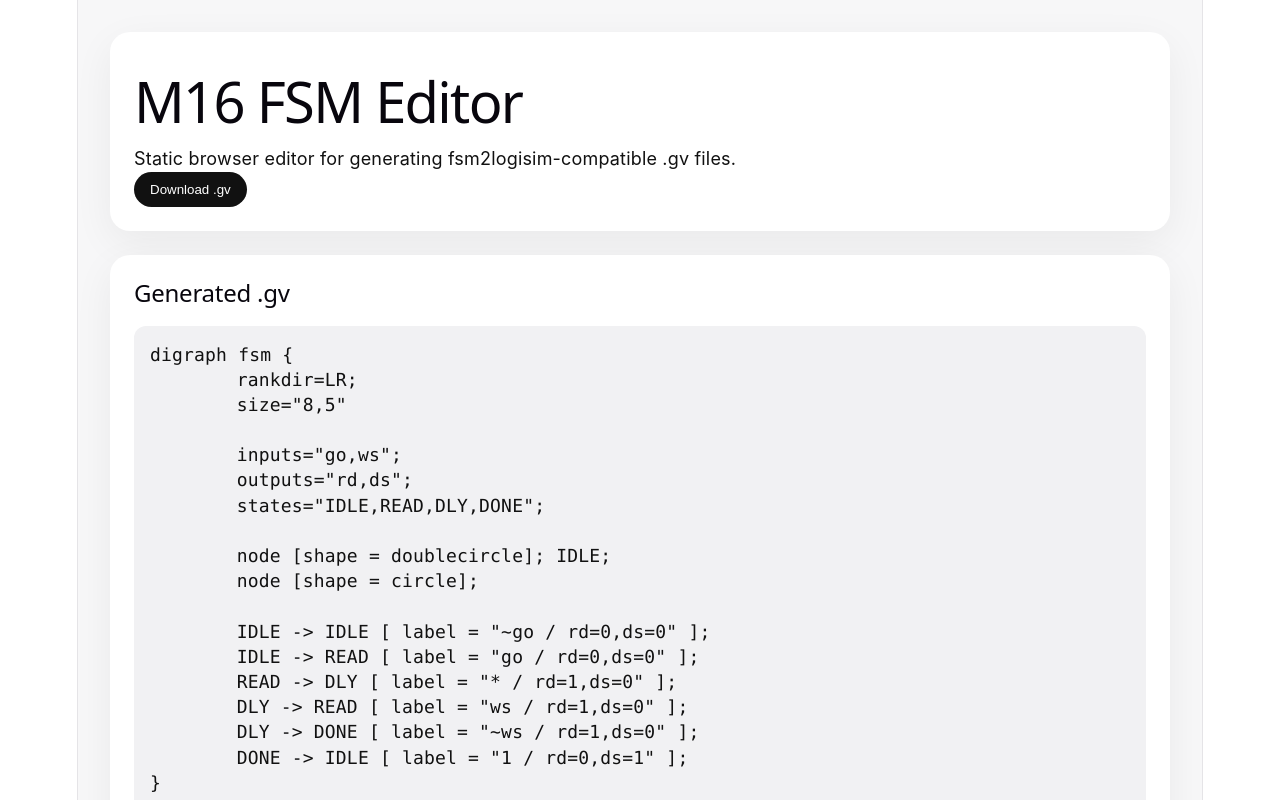
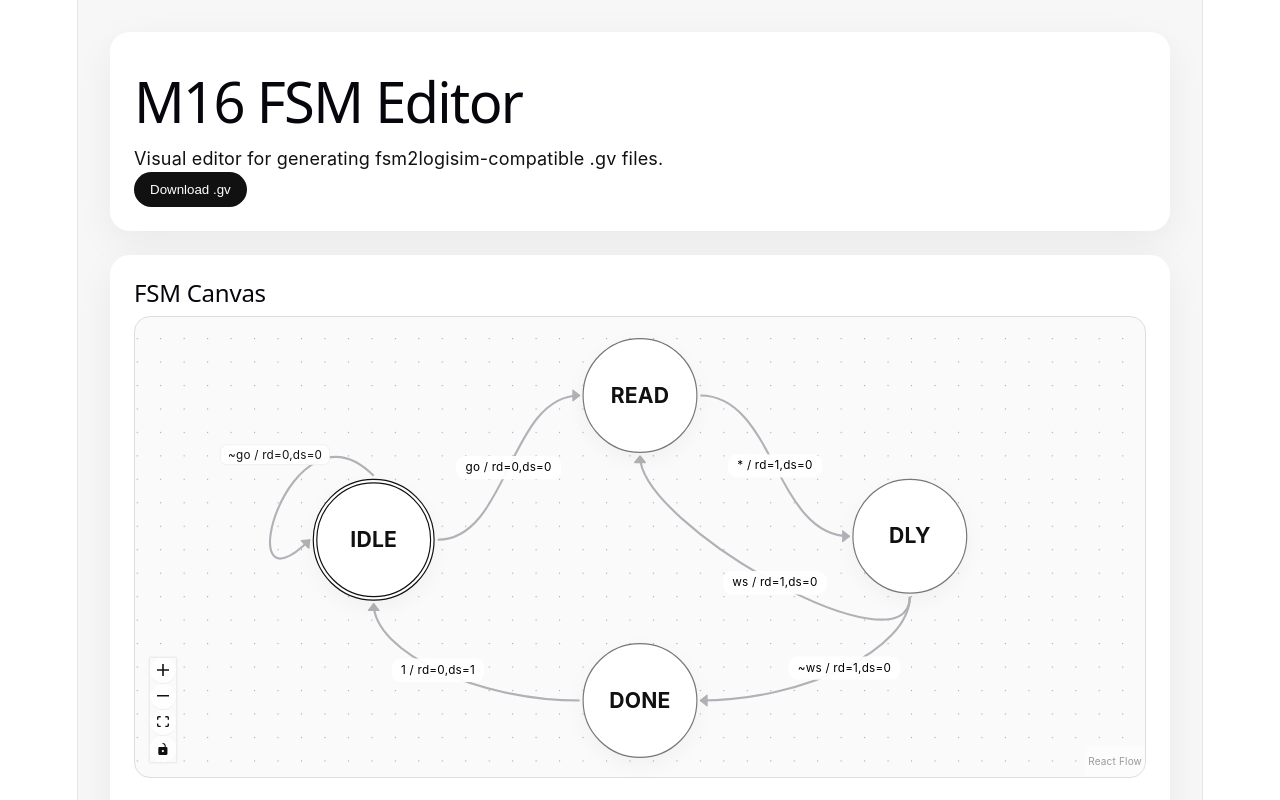
Before and after one commit to msrivastava/m16-fsm-editor, a React (Vite) app: page / in a window 1280 px wide. Shown: the top 800 px of the page. Built offline with nearby package versions, Linux system fonts and the light colour scheme.

Commit message:
Render FSM canvas with custom state and self-loop edges

```diff
--- a/package.json
+++ b/package.json
@@ -10,6 +10,7 @@
     "preview": "vite preview"
   },
   "dependencies": {
+    "@xyflow/react": "^12.10.2",
     "react": "^19.2.5",
     "react-dom": "^19.2.5"
   },
--- a/src/App.css
+++ b/src/App.css
@@ -42,3 +42,60 @@ pre {
   font-family: "SFMono-Regular", Menlo, Consolas, monospace;
   line-height: 1.4;
 }
+
+.canvasPanel {
+  height: 560px;
+}
+
+.canvas {
+  height: 460px;
+  border-radius: 16px;
+  overflow: hidden;
+  border: 1px solid #ddd;
+  background: #fafafa;
+}
+
+.fsmState {
+  width: 96px;
+  height: 96px;
+  border-radius: 999px;
+  border: 1.5px solid #777;
+  background: white;
+  display: flex;
+  align-items: center;
+  justify-content: center;
+  font-weight: 650;
+  box-shadow: 0 6px 18px rgba(0,0,0,0.04);
+}
+
+.fsmStateStart {
+  border: 4px double #111;
+}
+
+.fsmStateLabel {
+  pointer-events: none;
+}
+
+.hiddenHandle {
+  width: 1px;
+  height: 1px;
+  opacity: 0;
+  background: transparent;
+  border: none;
+}
+
+.selfLoopLabel {
+  padding: 2px 6px;
+  border-radius: 6px;
+
+  background: rgba(255,255,255,0.95);
+
+  font-size: 10px;
+  font-weight: 400;
+  line-height: 1.2;
+
+  white-space: nowrap;
+
+  box-shadow: none;
+  border: 1px solid rgba(0,0,0,0.05);
+}
--- a/src/App.tsx
+++ b/src/App.tsx
@@ -1,16 +1,175 @@
-import { useMemo } from 'react';
+import { useMemo, useState } from 'react';
+import {
+  ReactFlow,
+  Background,
+  Controls,
+  MarkerType,
+  Position,
+  type Node,
+  type Edge,
+} from '@xyflow/react';
+import '@xyflow/react/dist/style.css';
+import { FsmStateNode } from './components/FsmStateNode';
+import { SelfLoopEdge } from './components/SelfLoopEdge';
+
 import { example2 } from './fsm/examples';
 import { exportGv } from './fsm/gvExport';
+import type { FsmModel } from './fsm/model';
 import './App.css';
 
+function transitionLabel(t: FsmModel['transitions'][number]): string {
+  const actions = t.mealyActions?.map((a) => `${a.target}=${a.value}`).join(',') ?? '';
+  const aliases = t.actionAliases?.map((a) => `{${a}}`).join(',') ?? '';
+  const rhs = [actions, aliases].filter(Boolean).join(',');
+  return rhs ? `${t.condition} / ${rhs}` : t.condition;
+}
+
+function modelToFlow(model: FsmModel): { nodes: Node[]; edges: Edge[] } {
+  const layout: Record<string, { x: number; y: number }> = {
+    IDLE: { x: 80, y: 190 },
+    READ: { x: 310, y: 70 },
+    DLY: { x: 540, y: 190 },
+    DONE: { x: 310, y: 330 },
+  };
+
+  const nodes: Node[] = model.states.map((s, i) => ({
+    id: s.id,
+    type: 'fsmState',
+    position: layout[s.id] ?? {
+      x: 100 + (i % 3) * 240,
+      y: 100 + Math.floor(i / 3) * 180,
+    },
+    data: {
+      label: s.id,
+      isStart: Boolean(s.isStart),
+    },
+  }));
+
+  const edges: Edge[] = model.transitions.map((t) => {
+    const isSelfLoop = t.from === t.to;
+    const label = transitionLabel(t);
+
+    if (isSelfLoop) {
+      return {
+        id: t.id,
+        source: t.from,
+        target: t.to,
+        sourceHandle: 'top-source',
+        targetHandle: 'left',
+        label,
+        type: 'selfLoop',
+        markerEnd: { type: MarkerType.ArrowClosed },
+        style: { strokeWidth: 1.8 },
+      };
+    }
+
+    if (t.from === 'READ' && t.to === 'DLY') {
+      return {
+        id: t.id,
+        source: t.from,
+        target: t.to,
+        sourceHandle: 'right-source',
+        targetHandle: 'left',
+        label,
+        type: 'default',
+        markerEnd: { type: MarkerType.ArrowClosed },
+        labelBgPadding: [8, 4],
+        labelBgBorderRadius: 8,
+        labelBgStyle: { fill: '#ffffff', fillOpacity: 0.95 },
+        style: { strokeWidth: 1.8 },
+      };
+    }
+
+    if (t.from === 'DLY' && t.to === 'READ') {
+      return {
+        id: t.id,
+        source: t.from,
+        target: t.to,
+        sourceHandle: 'bottom-source',
+        targetHandle: 'bottom',
+        label,
+        type: 'default',
+        markerEnd: { type: MarkerType.ArrowClosed },
+        labelBgPadding: [8, 4],
+        labelBgBorderRadius: 8,
+        labelBgStyle: { fill: '#ffffff', fillOpacity: 0.95 },
+        style: { strokeWidth: 1.8 },
+      };
+    }
+
+    if (t.from === 'DLY' && t.to === 'DONE') {
+      return {
+        id: t.id,
+        source: t.from,
+        target: t.to,
+        sourceHandle: 'bottom-source',
+        targetHandle: 'right',
+        label,
+        type: 'default',
+        markerEnd: { type: MarkerType.ArrowClosed },
+        labelBgPadding: [8, 4],
+        labelBgBorderRadius: 8,
+        labelBgStyle: { fill: '#ffffff', fillOpacity: 0.95 },
+        style: { strokeWidth: 1.8 },
+      };
+    }
+
+    if (t.from === 'DONE' && t.to === 'IDLE') {
+      return {
+        id: t.id,
+        source: t.from,
+        target: t.to,
+        sourceHandle: 'left-source',
+        targetHandle: 'bottom',
+        label,
+        type: 'default',
+        markerEnd: { type: MarkerType.ArrowClosed },
+        labelBgPadding: [8, 4],
+        labelBgBorderRadius: 8,
+        labelBgStyle: { fill: '#ffffff', fillOpacity: 0.95 },
+        style: { strokeWidth: 1.8 },
+      };
+    }
+
+    return {
+      id: t.id,
+      source: t.from,
+      target: t.to,
+      sourceHandle: 'right-source',
+      targetHandle: 'left',
+      label,
+      type: 'default',
+      markerEnd: { type: MarkerType.ArrowClosed },
+      labelBgPadding: [8, 4],
+      labelBgBorderRadius: 8,
+      labelBgStyle: { fill: '#ffffff', fillOpacity: 0.95 },
+      style: { strokeWidth: 1.8 },
+    };
+  });
+
+  return { nodes, edges };
+}
+
 export default function App() {
-  const gv = useMemo(() => exportGv(example2), []);
+  const [model] = useState<FsmModel>(example2);
+
+  const gv = useMemo(() => exportGv(model), [model]);
+
+  const { nodes, edges } = useMemo(() => modelToFlow(model), [model]);
+
+  const nodeTypes = {
+    fsmState: FsmStateNode,
+  };
+
+  const edgeTypes = {
+    selfLoop: SelfLoopEdge,
+  };
 
   return (
     <main className="page">
       <section className="panel">
         <h1>M16 FSM Editor</h1>
-        <p>Static browser editor for generating fsm2logisim-compatible .gv files.</p>
+        <p>Visual editor for generating fsm2logisim-compatible .gv files.</p>
 
         <button
           onClick={() => {
@@ -27,6 +186,22 @@ export default function App() {
         </button>
       </section>
 
+      <section className="panel canvasPanel">
+        <h2>FSM Canvas</h2>
+        <div className="canvas">
+          <ReactFlow
+            nodes={nodes}
+            edges={edges}
+            nodeTypes={nodeTypes}
+            edgeTypes={edgeTypes}
+            fitView
+          >
+            <Background />
+            <Controls />
+          </ReactFlow>
+        </div>
+      </section>
+
       <section className="panel">
         <h2>Generated .gv</h2>
         <pre>{gv}</pre>
--- /dev/null
+++ b/src/components/FsmStateNode.tsx
@@ -0,0 +1,21 @@
+import { Handle, Position, type NodeProps } from '@xyflow/react';
+
+export function FsmStateNode({ data }: NodeProps) {
+  const isStart = Boolean(data.isStart);
+
+  return (
+    <div className={`fsmState ${isStart ? 'fsmStateStart' : ''}`}>
+      <Handle id="top" type="target" position={Position.Top} className="hiddenHandle" />
+      <Handle id="left" type="target" position={Position.Left} className="hiddenHandle" />
+      <Handle id="right" type="target" position={Position.Right} className="hiddenHandle" />
+      <Handle id="bottom" type="target" position={Position.Bottom} className="hiddenHandle" />
+
+      <div className="fsmStateLabel">{String(data.label ?? '')}</div>
+
+      <Handle id="top-source" type="source" position={Position.Top} className="hiddenHandle" />
+      <Handle id="left-source" type="source" position={Position.Left} className="hiddenHandle" />
+      <Handle id="right-source" type="source" position={Position.Right} className="hiddenHandle" />
+      <Handle id="bottom-source" type="source" position={Position.Bottom} className="hiddenHandle" />
+    </div>
+  );
+}
--- /dev/null
+++ b/src/components/SelfLoopEdge.tsx
@@ -0,0 +1,52 @@
+import {
+  BaseEdge,
+  EdgeLabelRenderer,
+  type EdgeProps,
+} from '@xyflow/react';
+
+export function SelfLoopEdge({
+  id,
+  sourceX,
+  sourceY,
+  targetX,
+  targetY,
+  markerEnd,
+  style,
+  label,
+}: EdgeProps) {
+  const loopSize = 72;
+
+  const path = `
+    M ${sourceX} ${sourceY}
+    C ${sourceX - loopSize} ${sourceY - loopSize},
+      ${targetX - loopSize} ${targetY + loopSize},
+      ${targetX} ${targetY}
+  `;
+
+  const labelX = sourceX - loopSize - 12;
+  const labelY = sourceY - 18;
+
+  return (
+    <>
+      <BaseEdge
+        id={id}
+        path={path}
+        markerEnd={markerEnd}
+        style={style}
+      />
+
+      <EdgeLabelRenderer>
+        <div
+          className="selfLoopLabel"
+          style={{
+            position: 'absolute',
+            transform: `translate(-50%, -50%) translate(${labelX}px, ${labelY}px)`,
+            pointerEvents: 'all',
+          }}
+        >
+          {label}
+        </div>
+      </EdgeLabelRenderer>
+    </>
+  );
+}
```
Also changed, not shown: 1 other file (tests, documents, lock files or other folders).
